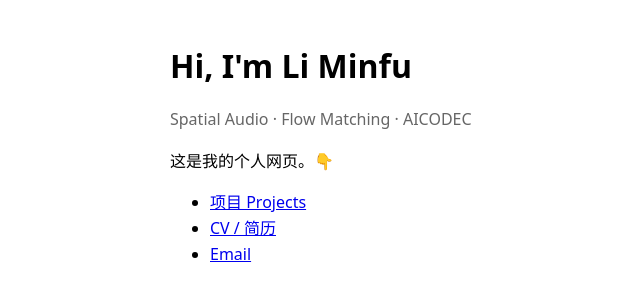
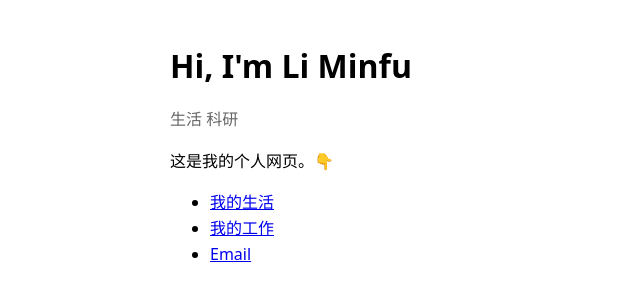
Before and after one commit to li-minfu/MinfuLi, a plain HTML site: page index.html in a window 1280 px wide. Shown: the whole page, without its empty margins (90-730 px from the left). Drawn offline with Linux system fonts and the light colour scheme.

Commit message:
Add files via upload

```diff
--- a/index.html
+++ b/index.html
@@ -11,12 +11,13 @@
 </head>
 <body>
   <h1>Hi, I'm Li Minfu</h1>
-  <p class="muted">Spatial Audio · Flow Matching · AICODEC</p>
+  <p class="muted">生活 科研</p>
   <p>这是我的个人网页。👇</p>
   <ul>
-    <li><a href="projects.html">项目 Projects</a></li>
-    <li><a href="cv.pdf">CV / 简历</a></li>
-    <li><a href="mailto:you@example.com">Email</a></li>
+    <li><a href="mylife.html">我的生活</a></li>
+    <li><a href="mywork.html">我的工作</a></li>
+    <!-- <li><a href="cv.pdf">CV / 简历</a></li> -->
+    <li><a href="mailto:2539395054@qq.com">Email</a></li>
   </ul>
 </body>
 </html>
```
